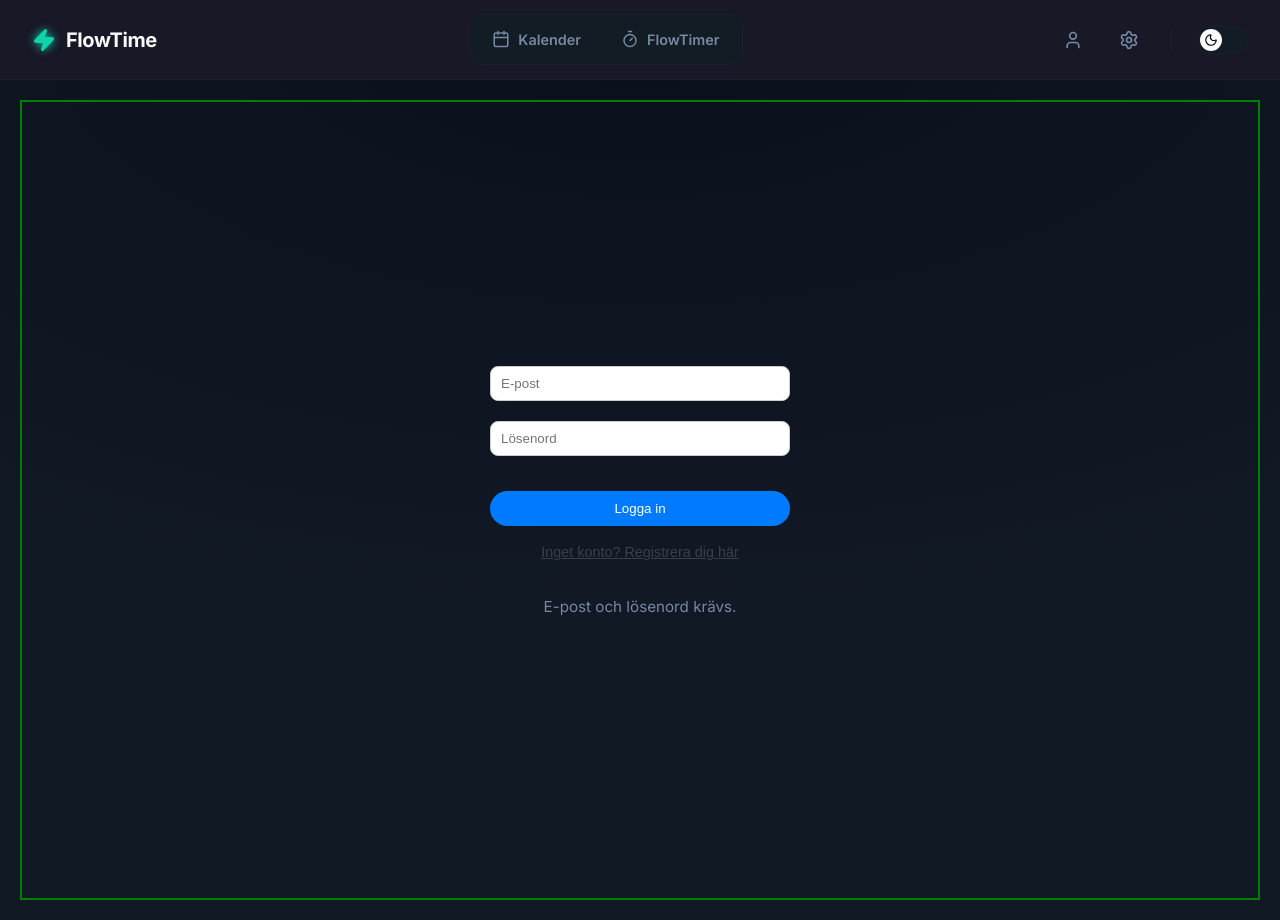
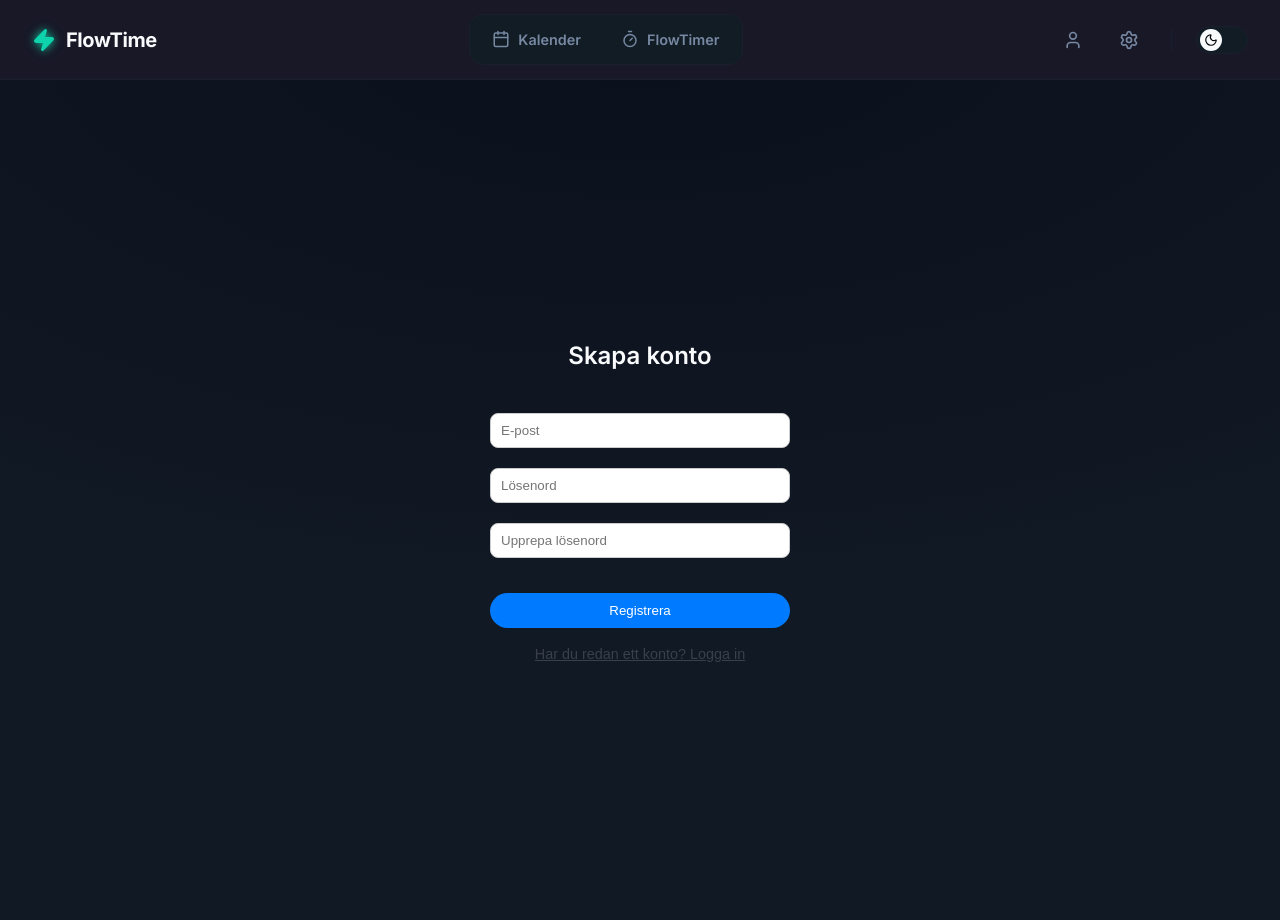
Before and after one commit to agnesvarnlundhotmailcom/productivity-system, a React (Vite) app in the folder productivity-system/: page /login in a window 1280 px wide. Both pictures are taken after a click on the button "Inget konto? Registrera dig här". Built offline with nearby package versions, Linux system fonts and the light colour scheme.

Commit message:
skapa konto  växlar nu  mellan inloggningsläge och registreringsläge med hjälp av state

```diff
--- a/productivity-system/src/components/UserLogin/userLogin.css
+++ b/productivity-system/src/components/UserLogin/userLogin.css
@@ -1,5 +1,4 @@
 .login-wrapper{
-  border: green solid 2px;
   display: flex;
   flex-direction: column;
   align-items: center; /* Centrerar allt innehåll horisontellt */
--- a/productivity-system/src/components/UserLogin/userLogin.tsx
+++ b/productivity-system/src/components/UserLogin/userLogin.tsx
@@ -5,74 +5,46 @@ import "./userLogin.css";
 
 export default function UserLogin() {
   const { login } = useAuth();
-  const [email, setEmail] = useState<string>("");
-  const [password, setPassword] = useState<string>("");
-  const [status, setStatus] = useState<string>("");
-  const [isLoading, setIsLoading] = useState<boolean>(false);
-  const [showForgot, setShowForgot] = useState<boolean>(false);
+  const [isRegisterMode, setIsRegisterMode] = useState(false); // Växlar mellan lägen
+  const [email, setEmail] = useState("");
+  const [password, setPassword] = useState("");
+  const [confirmPassword, setConfirmPassword] = useState(""); // För x2 lösenord
+  const [status, setStatus] = useState("");
+  const [isLoading, setIsLoading] = useState(false);
 
   const validateForm = () => {
     const cleanEmail = email.trim();
-    const cleanPassword = password.trim();
-
-    if (!cleanEmail || !cleanPassword) {
-      setStatus("E-post och lösenord krävs.");
-      return false;
+    if (!cleanEmail.includes("@")) {
+      setStatus("Ange en giltig e-postadress.");
+      return null;
     }
-
-    if (!cleanEmail.includes("@")) {
-      setStatus("Vänligen ange en giltig e-postadress.");
-      return false;
+    if (password.length < 6) {
+      setStatus("Lösenordet måste vara minst 6 tecken.");
+      return null;
     }
-
-    if (cleanPassword.length < 6) {
-      setStatus("Lösenordet måste vara minst 6 tecken.");
-      return false;
+    if (isRegisterMode && password !== confirmPassword) {
+      setStatus("Lösenorden matchar inte.");
+      return null;
     }
-
-    return { cleanEmail, cleanPassword };
+    return { cleanEmail, password };
   };
 
-  const handleAuth = async (type: "login" | "register") => {
+  const handleAuth = async (e: React.FormEvent) => {
+    e.preventDefault();
     const validated = validateForm();
     if (!validated) return;
 
     setIsLoading(true);
     setStatus("Vänta...");
-    setShowForgot(false);
 
     try {
-      if (type === "login") {
-        await login(validated.cleanEmail, validated.cleanPassword);
-        setStatus(`Välkommen tillbaka!`);
+      if (isRegisterMode) {
+        await authService.register(validated.cleanEmail, validated.password);
+        setStatus("Konto skapat! Du kan nu logga in.");
+        setIsRegisterMode(false); // Gå tillbaka till inloggning efter skapat konto
       } else {
-        const data = await authService.register(validated.cleanEmail, validated.cleanPassword);
-        authService.saveToken(data.token);
-        setStatus("Konto skapat! Du kan nu logga in.");
+        await login(validated.cleanEmail, validated.password);
       }
-      setPassword("");
-    } catch (err: any) {
-      if (type === "login" && err.message.includes("Invalid login credentials")) {
-        setStatus("Fel e-postadress eller lösenord.");
-        setShowForgot(true);
-      } else {
-        setStatus(err.message);
-      }
-    } finally {
-      setIsLoading(false);
-    }
-  };
-
-  const handleResetPassword = async () => {
-    if (!email.includes("@")) {
-      setStatus("Vänligen ange din e-postadress ovan först.");
-      return;
-    }
-    setIsLoading(true);
-    try {
-      await authService.resetPassword(email);
-      setStatus("En återställningslänk har skickats till din e-post.");
-      setShowForgot(false);
     } catch (err: any) {
       setStatus(err.message);
     } finally {
@@ -82,64 +54,59 @@ export default function UserLogin() {
 
   return (
     <div className="login-wrapper">
-      <form
-        className="form"
-        onSubmit={(e) => e.preventDefault()}>
+      <form className="form" onSubmit={handleAuth}>
+        <h2>{isRegisterMode ? "Skapa konto" : "Logga in"}</h2>
+
         <input
-          className="userName input"
+          className="input"
           type="email"
           placeholder="E-post"
           value={email}
-          disabled={isLoading}
           onChange={(e) => setEmail(e.target.value)}
+          required
         />
 
         <input
-          className="password input"
+          className="input"
           type="password"
           placeholder="Lösenord"
           value={password}
-          disabled={isLoading}
           onChange={(e) => setPassword(e.target.value)}
+          required
         />
 
+        {/* Visas bara i registreringsläget */}
+        {isRegisterMode && (
+          <input
+            className="input"
+            type="password"
+            placeholder="Upprepa lösenord"
+            value={confirmPassword}
+            onChange={(e) => setConfirmPassword(e.target.value)}
+            required
+          />
+        )}
+
         <div className="button-container">
-          <button
-            className="LogInBtn"
-            type="button"
-            disabled={isLoading}
-            onClick={() => handleAuth("login")}
-          >
-            {isLoading ? "Laddar..." : "Logga in"}
+          <button className="LogInBtn" type="submit" disabled={isLoading}>
+            {isLoading ? "Laddar..." : isRegisterMode ? "Registrera" : "Logga in"}
           </button>
 
-          {/* Registrera-länk som en tillgänglig knapp */}
           <button
             type="button"
             className="reg-link-btn"
-            disabled={isLoading}
-            onClick={() => handleAuth("register")}
+            onClick={() => {
+              setIsRegisterMode(!isRegisterMode);
+              setStatus(""); // Rensa gamla felmeddelanden
+            }}
           >
-            Inget konto? Registrera dig här
+            {isRegisterMode
+              ? "Har du redan ett konto? Logga in"
+              : "Inget konto? Registrera dig här"}
           </button>
         </div>
 
-        {/* Glömt lösenord visas endast vid felaktig inloggning */}
-        {showForgot && (
-          <button
-            type="button"
-            className="forgot-password-link"
-            onClick={handleResetPassword}
-          >
-            Glömt lösenordet? Klicka här för att återställa.
-          </button>
-        )}
-
-        {status && (
-          <div className="statusInfo">
-            <p>{status}</p>
-          </div>
-        )}
+        {status && <p className="statusInfo">{status}</p>}
       </form>
     </div>
   );
```
